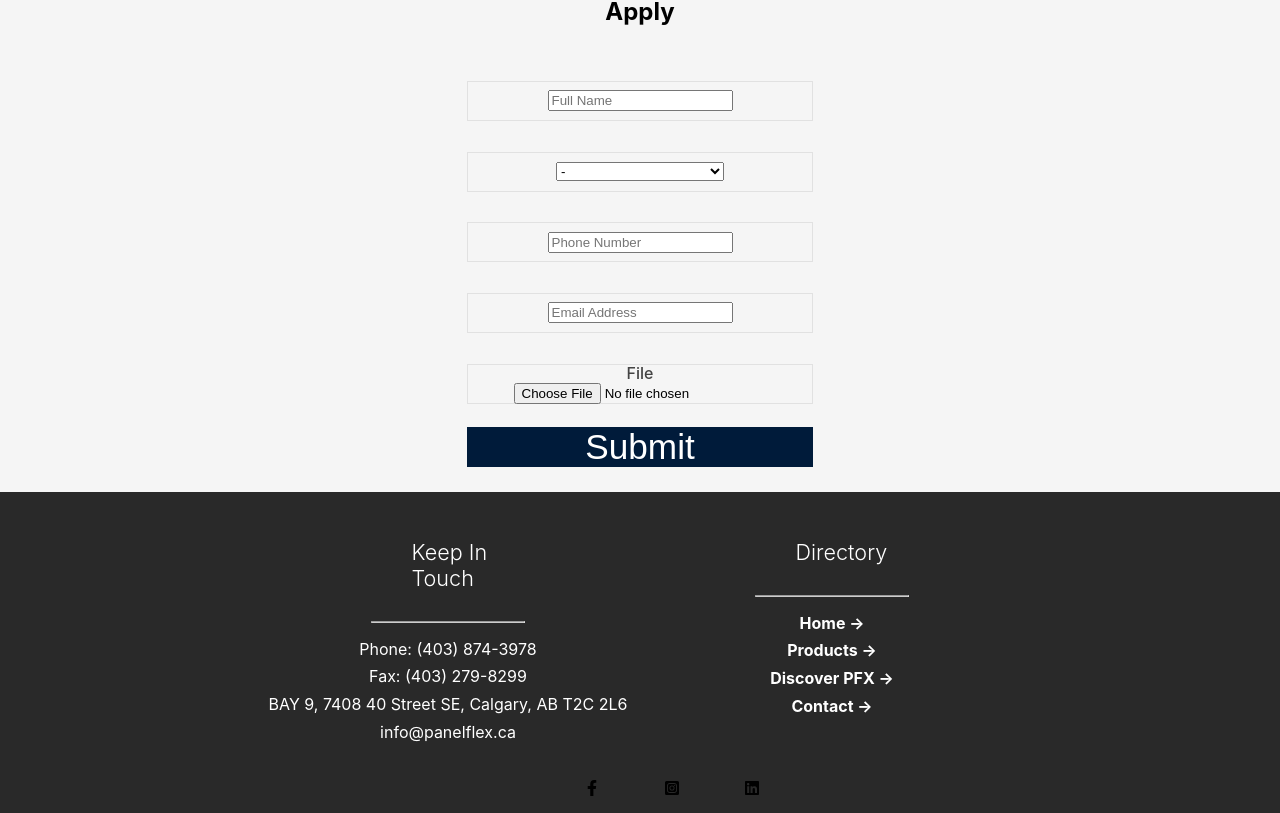
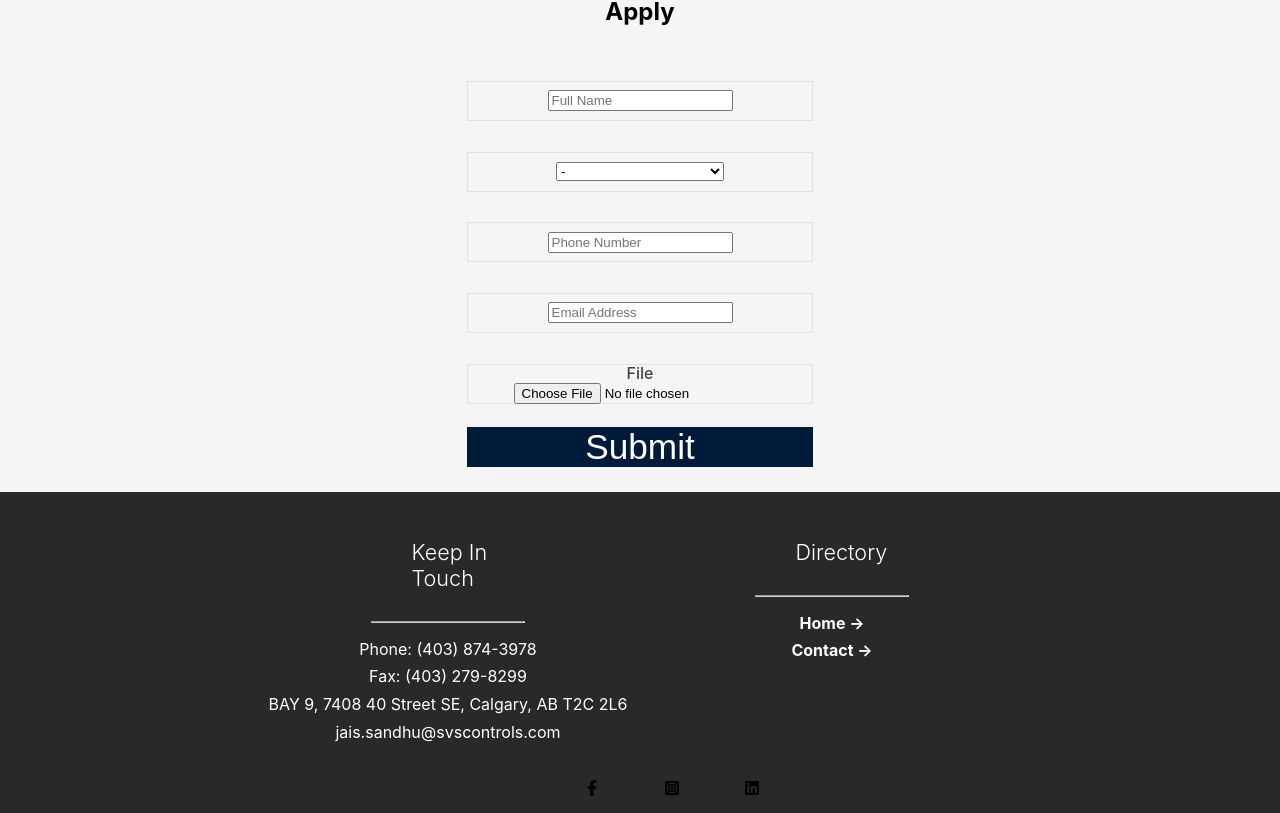
Before and after one commit to CristofMorissette1/SVS-Controls, a Next.js app: page / in a window 1280 px wide. Shown: the part 2079-2892 px from the top of the page. Built offline with nearby package versions, Linux system fonts and the light colour scheme.

Commit message:
quick edit

```diff
--- a/components/footer.js
+++ b/components/footer.js
@@ -14,14 +14,12 @@ class Footer extends Component {
               <p className="footerContainerInfo">Phone: (403) 874-3978</p>
               <p className="footerContainerInfo">Fax: (403) 279-8299</p>
               <p className="footerContainerInfo">BAY 9, 7408 40 Street SE, Calgary, AB T2C 2L6</p>
-              <p className="footerContainerInfo">info@panelflex.ca</p>
+              <p className="footerContainerInfo">jais.sandhu@svscontrols.com</p>
           </div>
           <div className="footerContainer">
               <h3 className="footerContainerTitle">Directory</h3>
               <hr className="footerContainerTitleBorder"/>
               <a className="footerContainerInfo" href="/"><b>Home →</b></a>
-              <a className="footerContainerInfo" href="/products"><b>Products → </b></a>
-              <a className="footerContainerInfo" href="/amc"><b>Discover PFX → </b></a>
               <a className="footerContainerInfo" href="/contact"><b>Contact →</b></a>
           </div>
           <div className="footerIcons">
```
